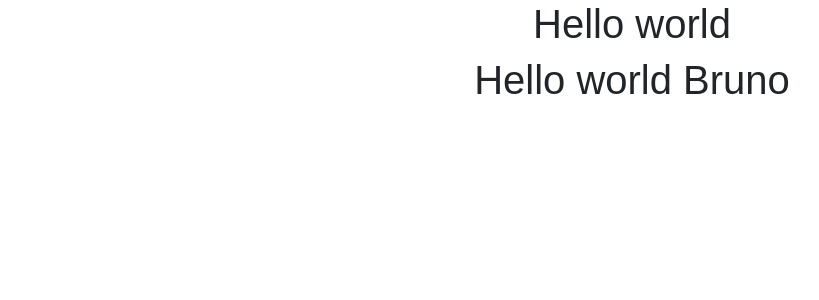
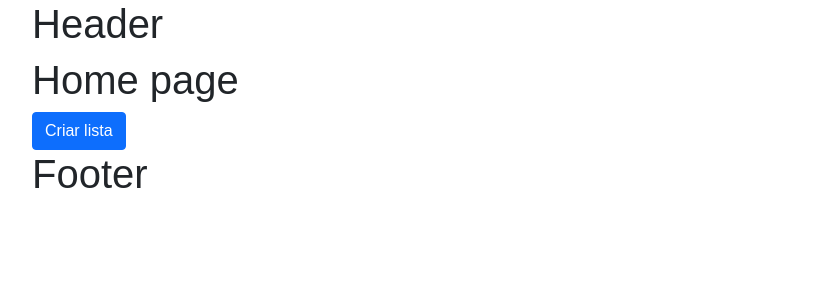
Before and after one commit to mauricio-alves/project02_ironhack, a React (Create React App) app: page / in a window 1280 px wide. Shown: the top 300 px of the page, without its empty margins (8-827 px from the left). Built offline with nearby package versions, Linux system fonts and the light colour scheme; no server answers.

Commit message:
first steps

```diff
--- a/src/App.js
+++ b/src/App.js
@@ -1,10 +1,39 @@
+import axios from "axios";
+import { useEffect, useState } from "react";
+import { Routes, Route } from "react-router-dom";
+import { Footer } from "./components/Footer";
+import { Header } from "./components/Header";
+
 import "./global.css";
+import { Home } from "./Pages/Home";
 
 export function App() {
+  const [fruits, setFruits] = useState([]);
+
+  useEffect(() => {
+    async function fetchFruits() {
+      try {
+        const response = await axios.get(
+          "https://ironrest.herokuapp.com/list-fruits"
+        );
+        setFruits(response.data);
+      } catch (error) {
+        console.log(error);
+      }
+    }
+    fetchFruits();
+  }, []);
+
+  console.log(fruits);
+
   return (
-    <div className="App">
-      <h1>Hello world</h1>
-      <h1>Hello world Bruno</h1>
-    </div>
+    <>
+      <Header />
+      <Routes>
+        <Route path="/" element={<Home />} />
+        <Route path="/create-list" fruits={fruits} setFruits={setFruits} />
+      </Routes>
+      <Footer />
+    </>
   );
 }
--- /dev/null
+++ b/src/Pages/Home/index.js
@@ -0,0 +1,12 @@
+import { Link } from "react-router-dom";
+
+export function Home() {
+  return (
+    <>
+      <h1>Home page</h1>
+      <Link to="/create-list">
+        <button className="btn btn-primary">Criar lista</button>
+      </Link>
+    </>
+  );
+}
--- /dev/null
+++ b/src/components/Footer/index.js
@@ -0,0 +1,3 @@
+export function Footer() {
+  return <h1>Footer</h1>;
+}
--- /dev/null
+++ b/src/components/Header/index.js
@@ -0,0 +1,3 @@
+export function Header() {
+  return <h1>Header</h1>;
+}
--- a/src/index.js
+++ b/src/index.js
@@ -2,10 +2,13 @@ import React from "react";
 import ReactDOM from "react-dom/client";
 import { App } from "./App";
 import "bootstrap/dist/css/bootstrap.css";
+import { BrowserRouter } from "react-router-dom";
 
 const root = ReactDOM.createRoot(document.getElementById("root"));
 root.render(
   <React.StrictMode>
-    <App />
+    <BrowserRouter>
+      <App />
+    </BrowserRouter>
   </React.StrictMode>
 );
```
Also changed, not shown: src/Pages/CreateList/index.js (added), src/components/Form/index.js (added).
